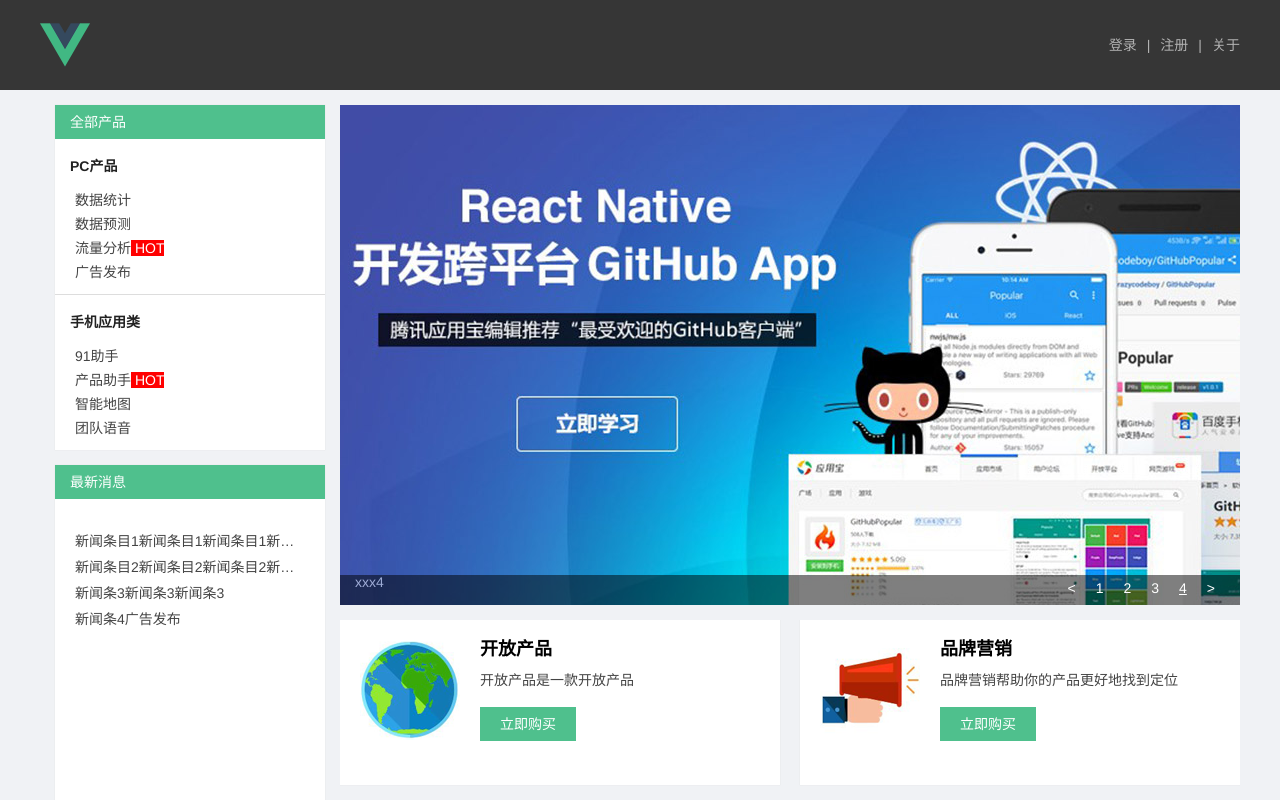
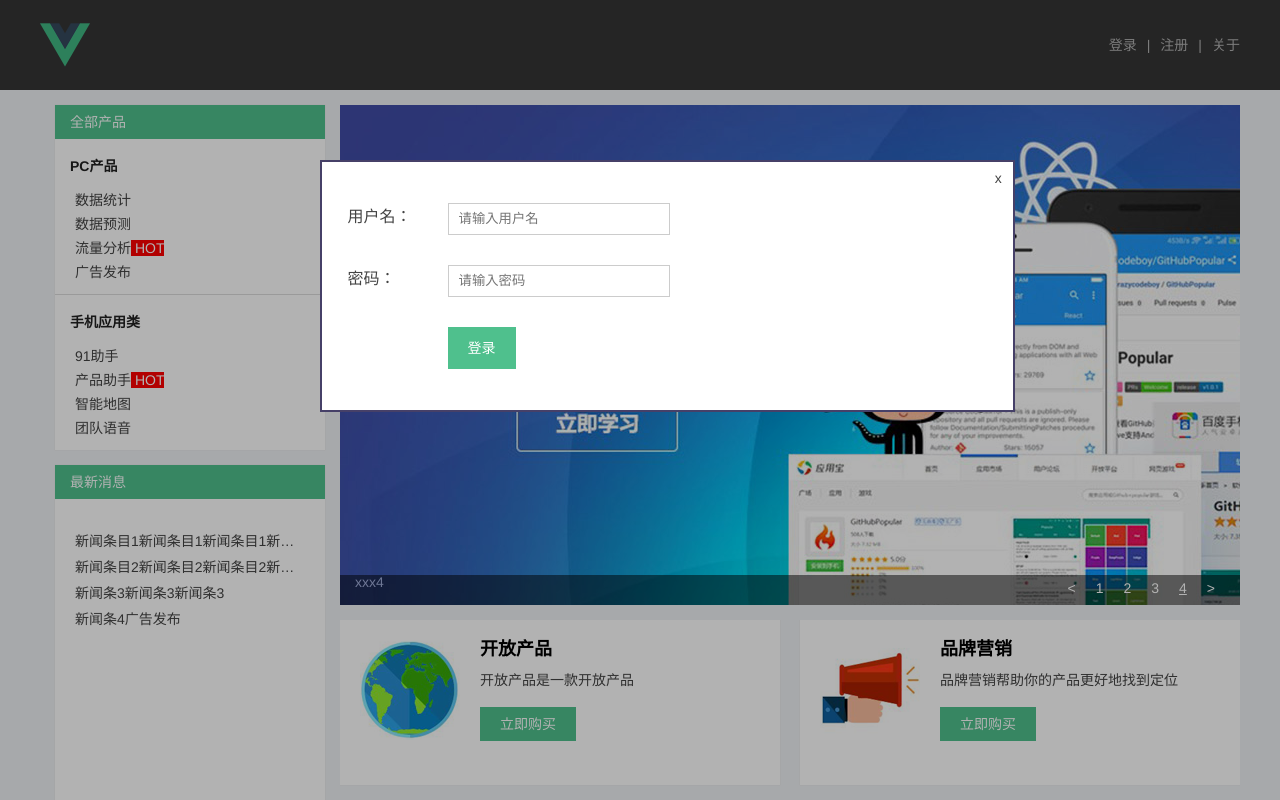
Before and after one commit to Marsor707/VShop, a Vue app: page / in a window 1280 px wide. Both pictures are taken after a click on the item "登录". Shown: the top 800 px of the page. Built offline with nearby package versions, Linux system fonts and the light colour scheme; data requests are answered from the project's data file.

Commit message:
登录组件

```diff
--- /dev/null
+++ b/src/components/dialog.vue
@@ -0,0 +1,98 @@
+<template>
+  <div>
+    <div class="dialog-wrap">
+      <div class="dialog-cover" v-if="isShow" @click="closeMySelf()"></div>
+      <transition name="drop">
+        <div class="dialog-content" v-if="isShow">
+          <p class="dialog-close" @click="closeMySelf()">x</p>
+          <slot>
+            empty
+          </slot>
+        </div>
+      </transition>
+    </div>
+  </div>
+</template>
+
+<script>
+  export default {
+    props: {
+      isShow: {
+        type: Boolean,
+        default: false
+      },
+    },
+    data() {
+      return {}
+    },
+    methods: {
+      closeMySelf() {
+        this.$emit('on-close')
+      }
+    }
+  }
+</script>
+
+<style scoped>
+  .drop-enter-active {
+    transition: all .5s ease;
+  }
+
+  .drop-leave-active {
+    transition: all .3s ease;
+  }
+
+  .drop-enter {
+    transform: translateY(-500px);
+  }
+
+  .drop-leave-active {
+    transform: translateY(-500px);
+  }
+
+  .dialog-wrap {
+    position: fixed;
+    width: 100%;
+    height: 100%;
+  }
+
+  .dialog-cover {
+    background: #000;
+    opacity: .3;
+    position: fixed;
+    z-index: 5;
+    top: 0;
+    left: 0;
+    width: 100%;
+    height: 100%;
+  }
+
+  .dialog-content {
+    width: 50%;
+    position: fixed;
+    max-height: 50%;
+    overflow: auto;
+    background: #fff;
+    top: 20%;
+    left: 50%;
+    margin-left: -25%;
+    z-index: 10;
+    border: 2px solid #464068;
+    padding: 2%;
+    line-height: 1.6;
+  }
+
+  .dialog-close {
+    position: absolute;
+    right: 5px;
+    top: 5px;
+    width: 20px;
+    height: 20px;
+    text-align: center;
+    cursor: pointer;
+  }
+
+  .dialog-close:hover {
+    color: #4fc08d;
+  }
+</style>
--- a/src/components/layout.vue
+++ b/src/components/layout.vue
@@ -5,11 +5,14 @@
         <img src="../assets/logo.png"/>
         <div class="head-nav">
           <ul class="nav-list">
-            <li>登录</li>
+            <li>{{username}}</li>
+            <li v-if="username!==''" class="nav-pile">|</li>
+            <li v-if="username!==''">退出</li>
+            <li v-if="username===''" @click="logClick()">登录</li>
             <li class="nav-pile">|</li>
-            <li>注册</li>
-            <li class="nav-pile">|</li>
-            <li>关于</li>
+            <li v-if="username===''" @click="regClick()">注册</li>
+            <li v-if="username===''" class="nav-pile">|</li>
+            <li @click="aboutClick()">关于</li>
           </ul>
         </div>
       </div>
@@ -22,14 +25,58 @@
     <div class="app-foot">
       <p>© 2016 Marsor707 MIT</p>
     </div>
+    <my-dialog :is-show="isShowAboutDialog" @on-close="closeDialog('isShowAboutDialog')">
+      <p>
+        本报告在调研数据的基础上，采用定性与定量相结合的方式深入分析了专车市场发展的驱动因素与阻碍因素、专车市场背后的产业格局、
+        专车企业的竞争格局、用户对专车市场的依赖程度、专车对其他交通工具运力的补充效应等，
+        通过这五个章节的研究反映专车市场的发展态势和面临的问题。报告力求客观、深入、准确地反映中国专车市场发展情况，
+        为政府、企事业单位和社会各界提供决策依据。
+      </p>
+    </my-dialog>
+    <my-dialog :is-show="isShowLogDialog" @on-close="closeDialog('isShowLogDialog')">
+      <log-form @has-log="onSuccessLog"></log-form>
+    </my-dialog>
+    <my-dialog :is-show="isShowRegDialog" @on-close="closeDialog('isShowRegDialog')">
+      <reg-form></reg-form>
+    </my-dialog>
   </div>
 </template>
 
 <script>
+  import Dialog from './dialog.vue'
+  import LogForm from './logForm.vue'
+  import RegForm from './regForm.vue'
+
   export default {
+    components: {
+      MyDialog: Dialog,
+      LogForm,
+      RegForm
+    },
     data() {
       return {
-        msg: 'Welcome to Your Vue.js App'
+        username: '',
+        isShowAboutDialog: false,
+        isShowLogDialog: false,
+        isShowRegDialog: false
+      }
+    },
+    methods: {
+      aboutClick() {
+        this.isShowAboutDialog = true
+      },
+      logClick() {
+        this.isShowLogDialog = true
+      },
+      regClick() {
+        this.isShowRegDialog = true
+      },
+      closeDialog(attr) {
+        this[attr] = false
+      },
+      onSuccessLog(data) {
+        this.closeDialog('isShowLogDialog')
+        this.username = data.username
       }
     }
   }
--- /dev/null
+++ b/src/components/logForm.vue
@@ -0,0 +1,102 @@
+<template>
+  <div class="login-form">
+    <div class="g-form">
+      <div class="g-form-line">
+        <span class="g-form-label">用户名：</span>
+        <div class="g-form-input">
+          <input type="text"
+                 v-model="usernameModel" placeholder="请输入用户名">
+        </div>
+        <span class="g-form-error">{{ userErrors.errorText }}</span>
+      </div>
+      <div class="g-form-line">
+        <span class="g-form-label">密码：</span>
+        <div class="g-form-input">
+          <input type="password"
+                 v-model="passwordModel" placeholder="请输入密码">
+        </div>
+        <span class="g-form-error">{{ passwordErrors.errorText }}</span>
+      </div>
+      <div class="g-form-line">
+        <div class="g-form-btn">
+          <a class="button" @click="onLogin">登录</a>
+        </div>
+      </div>
+      <p>{{ errorText }}</p>
+    </div>
+  </div>
+</template>
+
+<script>
+  export default {
+    data() {
+      return {
+        usernameModel: '',
+        passwordModel: '',
+        errorText: ''
+      }
+    },
+    computed: {
+      userErrors() {
+        let errorText, status
+        if (!/@/g.test(this.usernameModel)) {
+          status = false
+          errorText = '不包含@'
+        }
+        else {
+          status = true
+          errorText = ''
+        }
+        if (!this.userFlag) {
+          errorText = ''
+          this.userFlag = true
+        }
+        return {
+          status,
+          errorText
+        }
+      },
+      passwordErrors() {
+        let errorText, status
+        if (!/^\w{1,6}$/g.test(this.passwordModel)) {
+          status = false
+          errorText = '密码不是1-6位'
+        }
+        else {
+          status = true
+          errorText = ''
+        }
+        if (!this.passwordFlag) {
+          errorText = ''
+          this.passwordFlag = true
+        }
+        return {
+          status,
+          errorText
+        }
+      }
+    },
+    methods: {
+      onLogin() {
+        if (!this.userErrors.status || !this.passwordErrors.status) {
+          this.errorText = '部分选项未通过'
+        }
+        else {
+          this.errorText = ''
+          this.$http.get('http://127.0.0.1:8080/login')
+            .then((res) => {
+              this.$emit('has-log', res.data)
+            })
+            .catch((err) => {
+              console.log(err)
+            })
+        }
+      }
+    }
+  }
+</script>
+
+<!-- Add "scoped" attribute to limit CSS to this component only -->
+<style scoped>
+
+</style>
--- /dev/null
+++ b/src/components/regForm.vue
@@ -0,0 +1,115 @@
+<template>
+  <div class="login-form">
+    <div class="g-form">
+      <div class="g-form-line" v-for="formLine in formData">
+        <span class="g-form-label">{{ formLine.label }}：</span>
+        <div class="g-form-input">
+          <input type="text"
+                 v-model="formLine.model" placeholder="请输入用户名">
+        </div>
+      </div>
+      <div class="g-form-line">
+        <div class="g-form-btn">
+          <a class="button" @click="onLogin">登录</a>
+        </div>
+      </div>
+    </div>
+  </div>
+</template>
+
+<script>
+  export default {
+    props: {
+      'isShow': 'boolean'
+    },
+    data() {
+      return {}
+    },
+    computed: {
+      userErrors() {
+        let status, errorText
+        if (!/@/g.test(this.usernameModel)) {
+          status = false
+          errorText = '必须包含@'
+        }
+        else {
+          status = true
+          errorText = ''
+        }
+        return {
+          status,
+          errorText
+        }
+      },
+      passwordErrors() {
+        let status, errorText
+        if (!/@/g.test(this.usernameModel)) {
+          status = false
+          errorText = '必须包含@'
+        }
+        else {
+          status = true
+          errorText = ''
+        }
+        return {
+          status,
+          errorText
+        }
+      }
+    },
+    methods: {
+      closeMyself() {
+        this.$emit('on-close')
+      }
+    }
+  }
+</script>
+
+<!-- Add "scoped" attribute to limit CSS to this component only -->
+<style scoped>
+  .dialog-wrap {
+    position: fixed;
+    width: 100%;
+    height: 100%;
+  }
+
+  .dialog-cover {
+    background: #000;
+    opacity: .3;
+    position: fixed;
+    z-index: 5;
+    top: 0;
+    left: 0;
+    width: 100%;
+    height: 100%;
+  }
+
+  .dialog-content {
+    width: 50%;
+    position: fixed;
+    max-height: 50%;
+    overflow: auto;
+    background: #fff;
+    top: 20%;
+    left: 50%;
+    margin-left: -25%;
+    z-index: 10;
+    border: 2px solid #464068;
+    padding: 2%;
+    line-height: 1.6;
+  }
+
+  .dialog-close {
+    position: absolute;
+    right: 5px;
+    top: 5px;
+    width: 20px;
+    height: 20px;
+    text-align: center;
+    cursor: pointer;
+  }
+
+  .dialog-close:hover {
+    color: #4fc08d;
+  }
+</style>
```
